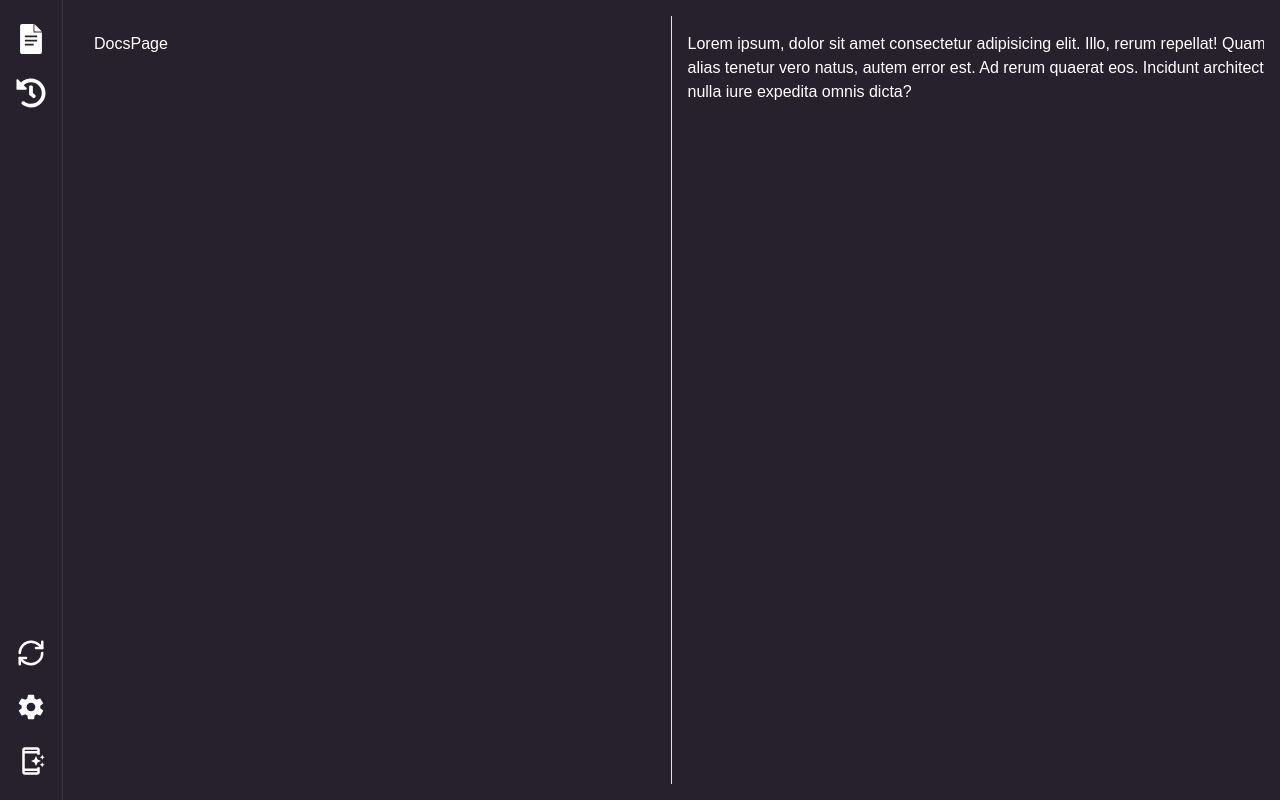
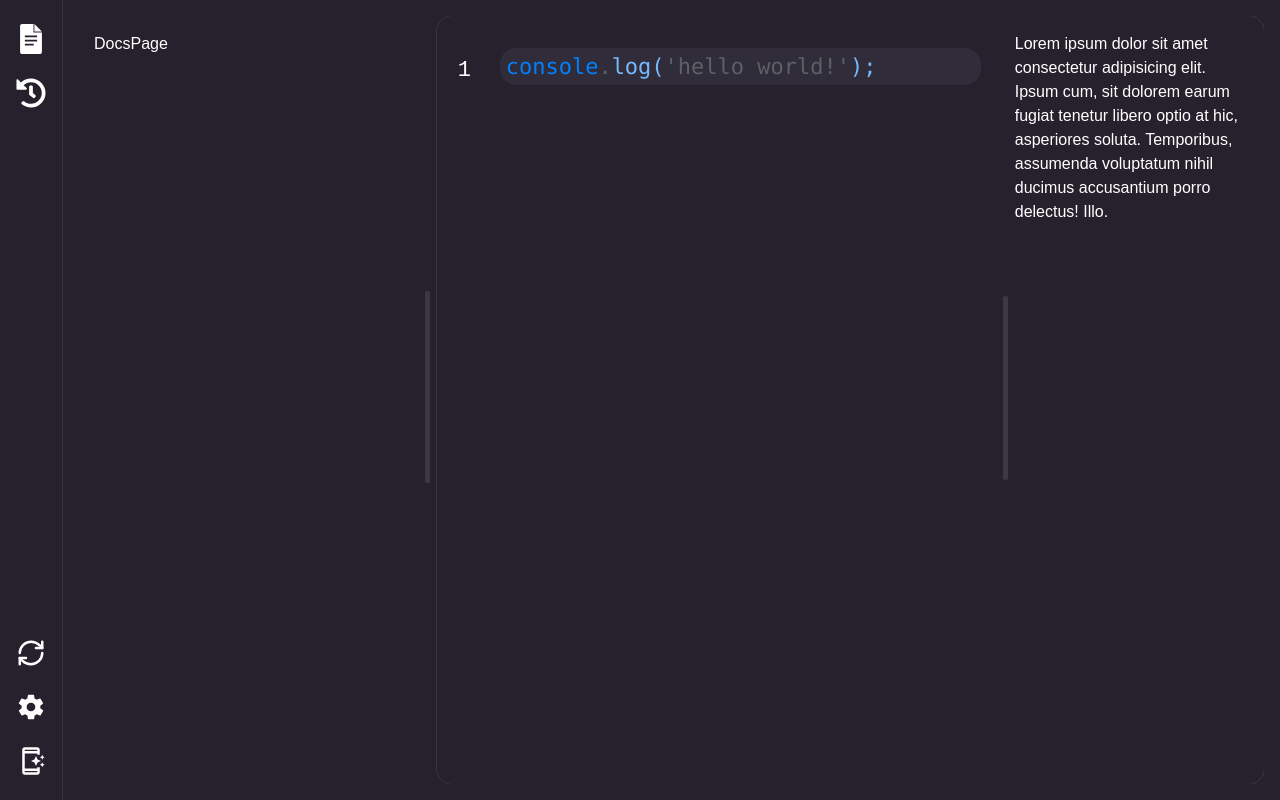
Before and after one commit to jawadahmads/GraphQl_client, a React (Vite) app: page / in a window 1280 px wide. Built offline with nearby package versions, Linux system fonts and the light colour scheme.

Commit message:
Code editor (IDE) is perfectly integrated (codeMirror) scrollBar Styled resizeable pannel works perfect

```diff
--- a/src/main.tsx
+++ b/src/main.tsx
@@ -1,7 +1,6 @@
 import { StrictMode } from "react";
 import { createRoot } from "react-dom/client";
 import App from "./utils/App";
-
 createRoot(document.getElementById("root")!).render(
   <StrictMode>
     <App />
--- a/src/pages/Dashboard.tsx
+++ b/src/pages/Dashboard.tsx
@@ -6,13 +6,11 @@ import { useSelector } from "react-redux";
 import type { RootState } from "../store/store";
 import Shortcutkey from "../components/ShortcutkeyModel";
 import SettingModel from "../components/SettingModel";
-import {
-  ResizableHandle,
-  ResizablePanel,
-  ResizablePanelGroup,
-} from "@/components/ui/resizable";
+import { ResizablePanel, ResizablePanelGroup } from "@/components/ui/resizable";
 import { useRef } from "react";
 import type { ImperativePanelHandle } from "react-resizable-panels";
+import CodePanel from "../panel/CodePanel";
+import ResizeableComp from "@/panel/components/ResizeableComp";
 
 const StyledDiv = styled.div`
   display: flex;
@@ -34,7 +32,7 @@ function Dashboard() {
   const setPanelWidth = () => {
     const panel = ref.current;
     if (panel) {
-      panel.expand(50);
+      panel.expand(30);
     }
   };
   if (toggleString === "") {
@@ -46,39 +44,30 @@ function Dashboard() {
   return (
     <>
       <StyledDiv>
+        <Shortcutkey />
+        <SettingModel />
         <SideBar />
         <div style={{ margin: "1rem" }}>
           <ResizablePanelGroup direction="horizontal">
-            <ResizablePanel
-              collapsible
-              ref={ref}
-              defaultSize={50} // 30% width
-              minSize={20}
-            >
+            {/* left pannel */}
+            <ResizablePanel collapsible ref={ref} defaultSize={30} minSize={20}>
               {toggleString === "docs" && <DocsPage />}
               {toggleString === "history" && <HistoryPage />}
             </ResizablePanel>
-            <ResizableHandle />
-            <ResizablePanel>
-              <div
-                style={{
-                  height: "100%",
-                  width: "100%",
-                  margin: "1rem",
-                  flexGrow: "1",
-                }}
-              >
-                Lorem ipsum, dolor sit amet consectetur adipisicing elit. Illo,
-                rerum repellat! Quam alias tenetur vero natus, autem error est.
-                Ad rerum quaerat eos. Incidunt architecto nulla iure expedita
-                omnis dicta?
-              </div>
+            {/* handler */}
+            <ResizeableComp />
+            {/* right pannel */}
+            <ResizablePanel
+              style={{
+                outline: "1px solid rgba(128, 128, 128, 0.2)",
+                padding: "1rem",
+                borderRadius: "1rem",
+              }}
+            >
+              <CodePanel />
             </ResizablePanel>
           </ResizablePanelGroup>
         </div>
-
-        <Shortcutkey />
-        <SettingModel />
       </StyledDiv>
     </>
   );
--- a/src/panel/CodePanel.tsx
+++ b/src/panel/CodePanel.tsx
@@ -1,12 +1,34 @@
-import styled from "styled-components";
-
-const PandelDiv = styled.div`
-  background-color: white;
-  height: 100%;
-`;
+import { ResizablePanel, ResizablePanelGroup } from "@/components/ui/resizable";
+import ResizeableComp from "./components/ResizeableComp";
+import Editor from "@/panel/components/Editor";
 
 function CodePanel() {
-  return <PandelDiv>CodePanel</PandelDiv>;
+  return (
+    <>
+      <div
+        style={{
+          height: "100%",
+          width: "100%",
+          overflow: "hidden",
+        }}
+      >
+        <ResizablePanelGroup direction="horizontal">
+          <ResizablePanel collapsible defaultSize={70} minSize={20}>
+            <Editor />
+          </ResizablePanel>
+          <ResizeableComp />
+          <ResizablePanel>
+            <h1>
+              Lorem ipsum dolor sit amet consectetur adipisicing elit. Ipsum
+              cum, sit dolorem earum fugiat tenetur libero optio at hic,
+              asperiores soluta. Temporibus, assumenda voluptatum nihil ducimus
+              accusantium porro delectus! Illo.
+            </h1>
+          </ResizablePanel>
+        </ResizablePanelGroup>
+      </div>
+    </>
+  );
 }
 
 export default CodePanel;
--- /dev/null
+++ b/src/panel/components/Editor.tsx
@@ -0,0 +1,126 @@
+import React, { useEffect } from "react";
+import CodeMirror, { EditorView } from "@uiw/react-codemirror";
+import { createTheme } from "@uiw/codemirror-themes";
+import { javascript } from "@codemirror/lang-javascript";
+import { tags as t } from "@lezer/highlight";
+
+const myTheme = createTheme({
+  theme: "light",
+  settings: {
+    background: "#27212E",
+    backgroundImage: "",
+    foreground: "#75baff",
+    caret: "#ff0000",
+    selection: "#036dd626",
+    selectionMatch: "#036dd626",
+    lineHighlight: "#8a91991a",
+    gutterBackground: "#27212E",
+    gutterForeground: "#ffffff",
+  },
+  styles: [
+    { tag: t.comment, color: "#787b8099" },
+    { tag: t.variableName, color: "#0080ff" },
+    { tag: [t.string, t.special(t.brace)], color: "#5c6166" },
+    { tag: t.number, color: "#5c6166" },
+    { tag: t.bool, color: "#5c6166" },
+    { tag: t.null, color: "#5c6166" },
+    { tag: t.keyword, color: "#5c6166" },
+    { tag: t.operator, color: "#5c6166" },
+    { tag: t.className, color: "#5c6166" },
+    { tag: t.definition(t.typeName), color: "#5c6166" },
+    { tag: t.typeName, color: "#5c6166" },
+    { tag: t.angleBracket, color: "#5c6166" },
+    { tag: t.tagName, color: "#5c6166" },
+    { tag: t.attributeName, color: "#5c6166" },
+  ],
+});
+
+const largeTextTheme = EditorView.theme({
+  // scroll bar
+  ".cm-scroller::-webkit-scrollbar-thumb": {
+    background: "#4e4e4e",
+    borderRadius: " 25px",
+    opacity: "5%",
+  },
+
+  ".cm-scroller::-webkit-scrollbar": {
+    width: "7px",
+    margin: "0.4rem",
+    borderRadius: "2px",
+  },
+
+  ".cm-scroller::-webkit-scrollbar-thumb:hover": {},
+
+  ".cm-scroller::-webkit-scrollbar-track": {
+    backgroundColor: "#191919",
+    opacity: "10%",
+  },
+
+  // content
+  ".cm-content": {
+    fontSize: "22px",
+    lineHeight: "1.7",
+    fontFamily: '"Fira Code", Monaco, Consolas, monospace',
+    padding: "1rem",
+  },
+
+  ".cm-gutters": {
+    border: "none",
+    marginTop: "0.5rem",
+  },
+
+  ".cm-lineNumbers": {
+    fontSize: "22px",
+  },
+
+  ".cm-editor": {
+    /* our container wrapper for Codemirror instance */
+    flex: "1" /* expand to the maximum */,
+    height: "100%",
+    position: "relative" /* needed for child component .cm-scroller */,
+    fontSize: "22px",
+  },
+
+  ".cm-scroller": {
+    position: "absolute !important",
+    top: "0",
+    right: "0",
+    bottom: "0",
+    left: "0",
+    overflowY: "auto",
+  },
+
+  ".cm-activeLine.cm-line": {
+    borderRadius: "1rem",
+  },
+
+  ".cm-gutterElement.cm-activeLineGutter": {
+    backgroundColor: "#27212E !important",
+  },
+
+  ".cm-gutter.cm-foldGutter": {
+    display: "none",
+  },
+});
+
+function Editor() {
+  const [value, setValue] = React.useState("console.log('hello world!');");
+  const onChange = React.useCallback((val) => {
+    console.log("val:", val);
+    setValue(val);
+  }, []);
+
+  return (
+    <CodeMirror
+      value={value}
+      height="100%"
+      extensions={[javascript({ jsx: true }), largeTextTheme]}
+      onChange={onChange}
+      theme={myTheme}
+      style={{
+        height: "100%",
+      }}
+    />
+  );
+}
+export default Editor;
--- /dev/null
+++ b/src/panel/components/ResizeableComp.tsx
@@ -0,0 +1,29 @@
+import { ResizableHandle } from "@/components/ui/resizable";
+import { useState } from "react";
+
+function ResizeableComp() {
+  const [isHovered, setIsHovered] = useState<boolean>(false);
+
+  return (
+    <>
+      <ResizableHandle
+        style={{
+          width: "5px",
+          margin: "0.4rem",
+          backgroundColor: "white",
+          height: "25%",
+          position: "relative",
+          top: "35%",
+          opacity: isHovered ? "50%" : "10%",
+          transition: "all",
+          transitionDuration: "50ms",
+          borderRadius: "2px",
+        }}
+        onMouseEnter={() => setIsHovered(true)}
+        onMouseLeave={() => setIsHovered(false)}
+      />
+    </>
+  );
+}
+
+export default ResizeableComp;
--- a/src/styles/global.css
+++ b/src/styles/global.css
@@ -1,6 +1,6 @@
 @import "tailwindcss";
 @import "tw-animate-css";
-
+@import url("https://fonts.googleapis.com/css2?family=Fira+Code:wght@300..700&family=Montserrat:ital,wght@0,100..900;1,100..900&display=swap");
 @custom-variant dark (&:is(.dark *));
 
 @theme inline {
```
Also changed, not shown: package.json (+7 -0 lines), 1 other file (tests, documents, lock files or other folders).
